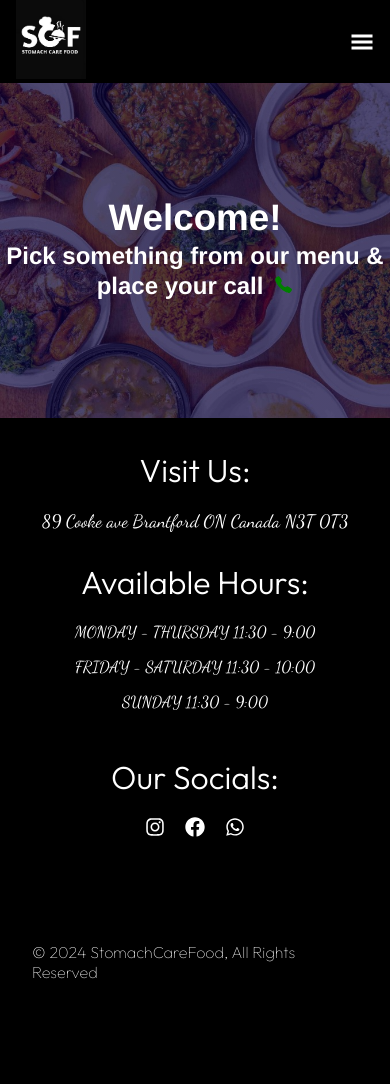
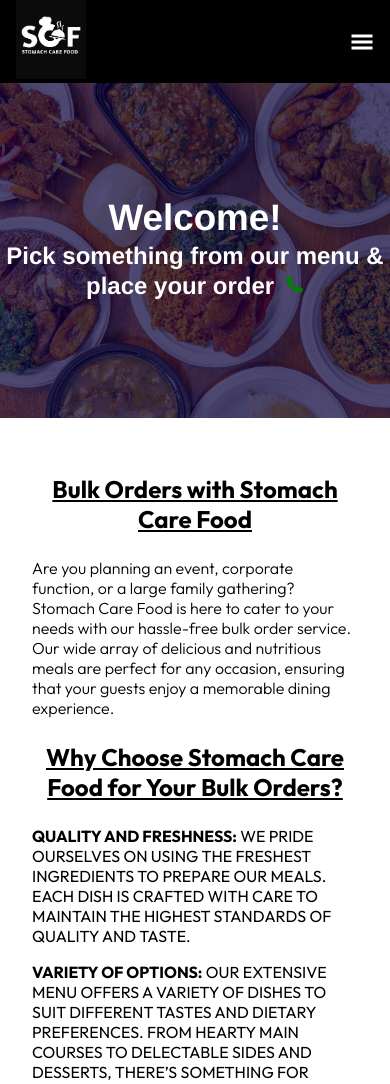
Before and after one commit to biggestyoms/Stomachcarefood, a React (Vite) app: page /bulk in a window 390 px wide. Shown: the top 1084 px of the page. Before the commit the page ends 1014 px from the top, so only its background shows below. Built offline with nearby package versions, Linux system fonts and the light colour scheme.

Commit message:
new page

```diff
--- a/src/App.jsx
+++ b/src/App.jsx
@@ -7,6 +7,7 @@
 import Reservation from './pages/Reservation/Reservation'
 import Bulkordering from './pages/Bulkordering/Bulkordering'
 import Footer from './components/Footer/Footer'
+import Bulk from './pages/Bulk/Bulk'
 
 
 const App = () => {
@@ -19,6 +20,7 @@
     <Route path='/menu' element={<Menu />} />
     <Route path='/reservation' element={<Reservation />} />
     <Route path='/Bulkordering' element={<Bulkordering/>} />
+    <Route path='/bulk' element={<Bulk />} />
    </Routes>
   <Footer />
 
--- a/src/components/Hero/Hero.jsx
+++ b/src/components/Hero/Hero.jsx
@@ -14,7 +14,7 @@
     <div className='hero'>
       <div className="hero-info">
         <h1 data-aos="fade-left" >Welcome!</h1>
-        <h2 data-aos="fade-right">Pick something from our menu  & place your call <a href="tel:+16477055758"><IoCall  className='icon'/></a></h2>
+        <h2 data-aos="fade-right">Pick something from our menu  & place your order <a href="tel:+16477055758"><IoCall  className='icon'/></a></h2>
       </div>
     </div>
   )
--- /dev/null
+++ b/src/pages/Bulk/Bulk.css
@@ -0,0 +1,55 @@
+.bulk{
+    color: black;
+    background: white;
+    padding: 2rem;
+    width: 100%;
+}
+.bulk h1,
+.bulk h2{
+    text-align: center;
+    margin: 1.5rem 0;
+    text-decoration: underline;
+
+}
+.bulk p{
+    font-size: 1.3rem;
+    font-weight: 300;
+}
+.bulk ul li{
+    margin: 1rem 0;
+}
+@media screen and (max-width:425px) {
+    .bulk h1,
+.bulk h2{
+    text-align: center;
+    margin: 1.5rem 0;
+    text-decoration: underline;
+    font-size: 1.3rem;
+
+}
+.bulk p{
+    font-size: 1rem;
+    font-weight: 300;
+}
+.bulk ul li{
+    margin: 1rem 0;
+}
+
+}
+@media screen and (max-width:964px) {
+    .bulk h1,
+    .bulk h2{
+        text-align: center;
+        margin: 1.5rem 0;
+        text-decoration: underline;
+        font-size: 1.5rem;
+
+    }
+    .bulk p{
+        font-size: 1rem;
+        font-weight: 300;
+    }
+    .bulk ul li{
+        margin: 1rem 0;
+    }
+}
--- /dev/null
+++ b/src/pages/Bulk/Bulk.jsx
@@ -0,0 +1,33 @@
+import React from 'react'
+import './Bulk.css'
+
+const Bulk = () => {
+  return (
+<div className="bulk">
+    <h1>Bulk Orders with Stomach Care Food</h1>
+    <p>Are you planning an event, corporate function, or a large family gathering? Stomach Care Food is here to cater to your needs with our hassle-free bulk order service. Our wide array of delicious and nutritious meals are perfect for any occasion, ensuring that your guests enjoy a memorable dining experience.</p>
+
+    <h2>Why Choose Stomach Care Food for Your Bulk Orders?</h2>
+    <ul>
+        <li><strong>Quality and Freshness:</strong> We pride ourselves on using the freshest ingredients to prepare our meals. Each dish is crafted with care to maintain the highest standards of quality and taste.</li>
+        <li><strong>Variety of Options:</strong> Our extensive menu offers a variety of dishes to suit different tastes and dietary preferences. From hearty main courses to delectable sides and desserts, there’s something for everyone.</li>
+        <li><strong>Customization:</strong> We understand that every event is unique. Our team is ready to work with you to customize the menu according to your preferences and requirements, ensuring that your bulk order is tailored to your specific needs.</li>
+        <li><strong>Convenient Ordering Process:</strong> Making a bulk order with us is simple and straightforward. Our customer service team is available to assist you every step of the way, from selecting the menu items to arranging delivery or pickup.</li>
+        <li><strong>Timely Delivery:</strong> We value your time and understand the importance of punctuality for events. Our reliable delivery service ensures that your order arrives on time, fresh and ready to be enjoyed.</li>
+    </ul>
+
+    <h2>How to Place a Bulk Order</h2>
+    <ul>
+        <li><strong>Contact Us:</strong> Reach out to our customer service team via any of our social platforms, or through our website google form in events and caterings. Provide details about your event, including the date, location, and the number of guests.</li>
+        <li><strong>Discuss Your Needs:</strong> Our team will work with you to understand your requirements and preferences. We’ll help you select the best menu options and accommodate any special dietary needs.</li>
+        <li><strong>Receive a Quote:</strong> Based on your selections, we’ll provide a detailed quote. We strive to offer competitive pricing without compromising on quality.</li>
+        <li><strong>Confirm Your Order:</strong> Once you’re satisfied with the menu and quote, confirm your order with a deposit. Our team will take care of the rest, ensuring your meals are prepared and delivered as scheduled.</li>
+        <li><strong>Enjoy Your Event:</strong> On the day of your event, relax and enjoy while we take care of the food. We guarantee your guests will be impressed with the delicious meals from Stomach Care Food.</li>
+    </ul>
+
+
+</div>
+  )
+}
+
+export default Bulk
--- a/src/pages/Home/Home.jsx
+++ b/src/pages/Home/Home.jsx
@@ -30,7 +30,7 @@
        <h1 data-aos="fade-up">Pre-Order</h1>
         </div>
         <div className="home-container-three">
-          <Link to={"/Bulkordering"} ><img src={bulkordering} alt="" /></Link>
+          <Link to={"/bulk"} ><img src={bulkordering} alt="" /></Link>
         <h1  data-aos="fade-up" >Bulk Orders</h1>
         </div>
         <div className="home-container-four">
```
